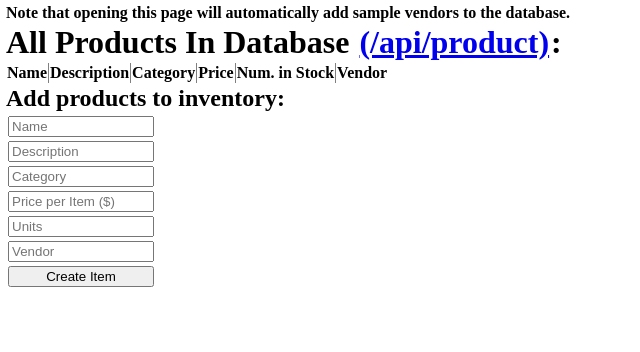
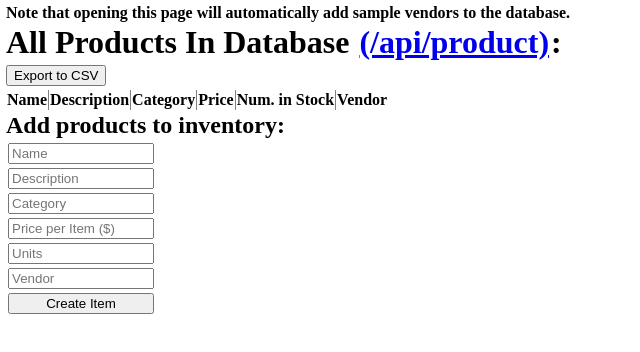
Before and after one commit to eysk-io/Shopify-Fall2022-ProdEng, a website: page src/views/index.html in a window 1280 px wide. Shown: the whole page, without its empty margins (0-640 px from the left). Drawn offline with Linux system fonts and the light colour scheme; no server answers.

Commit message:
Add ability to export to CSV

```diff
--- a/src/views/index.html
+++ b/src/views/index.html
@@ -32,6 +32,7 @@
     <h1>All Products In Database
         <a href="/api/product" target="_blank">(/api/product)</a>:
     </h1>
+    <button onClick="downloadCSV()">Export to CSV</button>
 
     <div id="spoiler" role="aria-hidden">
         <form action="javascript:void(0)" method="POST" id="save-edit">
@@ -263,6 +264,33 @@
         function closeInput() {
             document.getElementById('spoiler').style.display = 'none'
         }
+
+        function downloadCSV() {
+            fetch(`${window.location.origin}/api/product`)
+                .then(res => res.json())
+                .then(json => {
+                    const data = json.data
+                    const setVal = (key, val) => (
+                        val === null ? '' : val
+                    )
+                    const headerFields = Object.keys(data[0])
+                    let csv = [
+                        headerFields.join(','),
+                        ...
+                        data.map(row =>(
+                            headerFields.map(field => (
+                                JSON.stringify(row[field], setVal)
+                            ))
+                        ))
+                    ].join('\r\n')
+                    console.log(csv)
+
+                    const download = document.createElement('a')
+                    download.setAttribute('href', `data:text/csv;charset=utf-8,${encodeURIComponent(csv)}`)
+                    download.setAttribute('download', 'product_data.csv')
+                    download.click()
+                })
+        }
     </script>
 </body>
 </html>
```
